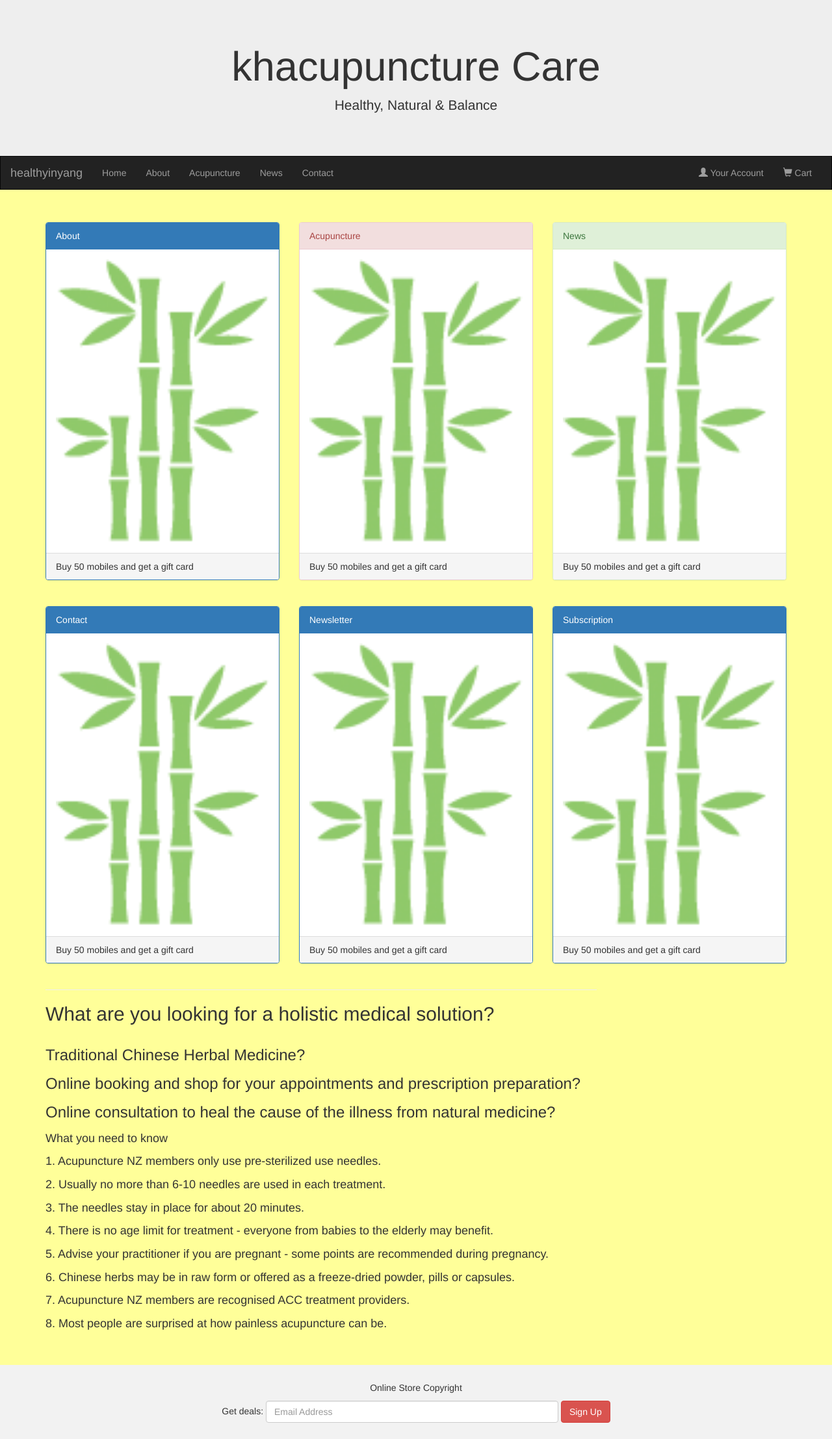
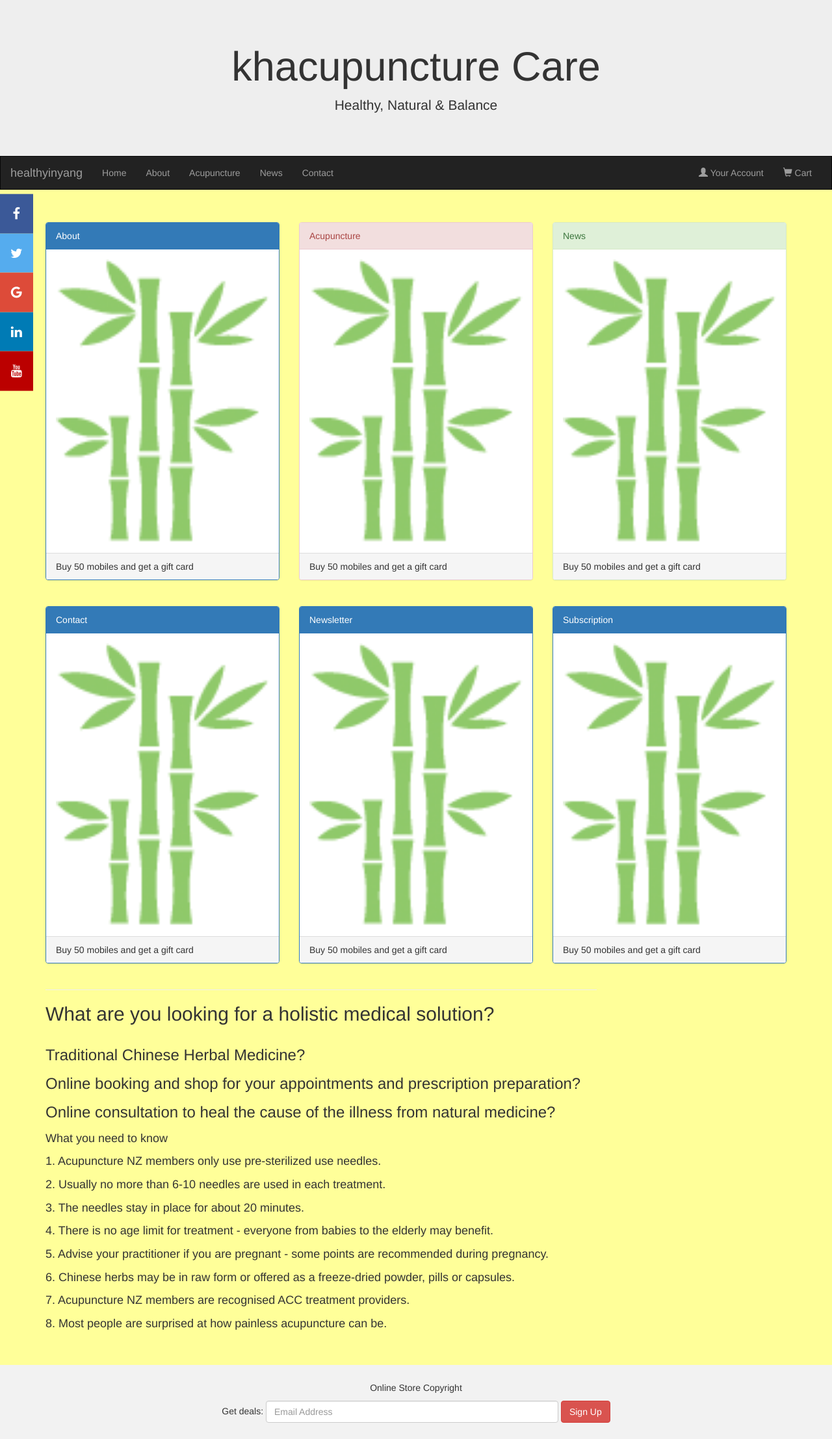
Before and after one commit to HongfengCai/khacupuncture, a Jekyll site: the page home.html, which Jekyll copies as it is, in a window 1280 px wide. Shown: the whole page at 65% size. Built offline with Jekyll 4.4.1, drawn with Linux system fonts in a browser that asks for light colours.

Commit message:
Update home.html

```diff
--- a/home.html
+++ b/home.html
@@ -5,8 +5,10 @@
   <meta charset="utf-8">
   <meta name="viewport" content="width=device-width, initial-scale=1">
   <link rel="stylesheet" href="https://maxcdn.bootstrapcdn.com/bootstrap/3.3.7/css/bootstrap.min.css">
+  <link rel="stylesheet" href="https://cdnjs.cloudflare.com/ajax/libs/font-awesome/4.7.0/css/font-awesome.min.css">
   <script src="https://ajax.googleapis.com/ajax/libs/jquery/3.3.1/jquery.min.js"></script>
   <script src="https://maxcdn.bootstrapcdn.com/bootstrap/3.3.7/js/bootstrap.min.js"></script>
+
   <style>
     /* Remove the navbar's default rounded borders and increase the bottom margin */
     .navbar {
@@ -27,6 +29,58 @@
 	body {
 	   background-color:#FFFF99;";
 	}
+
+body {margin:0;height:2000px;}
+	.icon-bar {
+  position: fixed;
+  top: 50%;
+  -webkit-transform: translateY(-50%);
+  -ms-transform: translateY(-50%);
+  transform: translateY(-50%);
+}
+
+.icon-bar a {
+  display: block;
+  text-align: center;
+  padding: 16px;
+  transition: all 0.3s ease;
+  color: white;
+  font-size: 20px;
+}
+
+.icon-bar a:hover {
+    background-color: #000;
+}
+
+.facebook {
+  background: #3B5998;
+  color: white;
+}
+
+.twitter {
+  background: #55ACEE;
+  color: white;
+}
+
+.google {
+  background: #dd4b39;
+  color: white;
+}
+
+.linkedin {
+  background: #007bb5;
+  color: white;
+}
+.youtube {
+  background: #bb0000;
+  color: white;
+}
+
+
+.content {
+  margin-left: 75px;
+  font-size: 30px;
+}
   </style>
 </head>
 <body>
@@ -146,7 +200,14 @@
 </div><br><br>
 
 
+	<div class="icon-bar">
+  <a href="#" class="facebook"><i class="fa fa-facebook"></i></a>
+  <a href="#" class="twitter"><i class="fa fa-twitter"></i></a>
+  <a href="#" class="google"><i class="fa fa-google"></i></a>
+  <a href="#" class="linkedin"><i class="fa fa-linkedin"></i></a>
+  <a href="#" class="youtube"><i class="fa fa-youtube"></i></a>
 
+</div>
 
 
 <footer class="container-fluid text-center">
```
